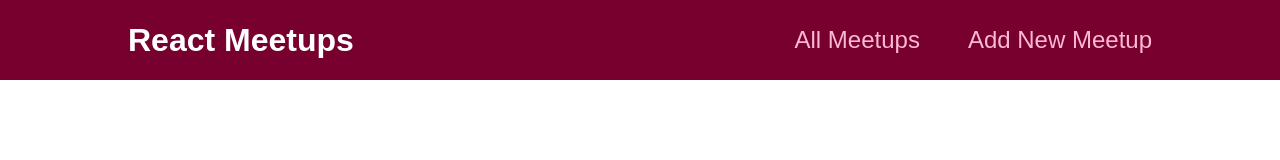
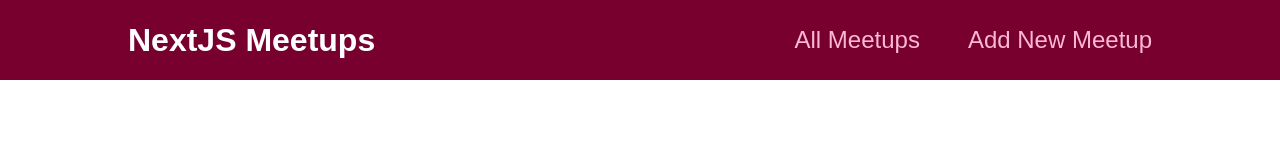
Before and after one commit to tzachi81/nextjs-meetups, a Next.js app: page / in a window 1280 px wide. Shown: the top 160 px of the page. Built offline with nearby package versions, Linux system fonts and the light colour scheme; no server answers; the database is empty.

Commit message:
try timeout

```diff
--- a/components/layout/MainNavigation.tsx
+++ b/components/layout/MainNavigation.tsx
@@ -9,7 +9,7 @@ export const MainNavigation: React.FC<IMainNavigationProps> = () => {
 
   return (
     <header className={classes.header}>
-      <div className={classes.logo}>React Meetups</div>
+      <div className={classes.logo}>NextJS Meetups</div>
       <nav>
         <ul>
           <li>
--- a/pages/[meetupId]/index.tsx
+++ b/pages/[meetupId]/index.tsx
@@ -75,7 +75,7 @@ export const getStaticProps = async (context: any) => {
         description: selectedMeetup?.description,
       },
     },
-    revalidate: 10,
+    revalidate: 1,
   };
 };
 
--- a/pages/index.tsx
+++ b/pages/index.tsx
@@ -13,13 +13,8 @@ const Home: NextPage<IHomePageProps> = ({ meetups }) => {
   return (
     <Fragment>
       <Head>
-        <title>React Meetups</title>
+        <title>({window.location.hostname}) NextJS Meetups</title>
         <meta name="description" content="Manage your meetups"></meta>
-        <link
-            href="https://fonts.googleapis.com/css2?family=Lato:wght@700&family=Open+Sans:wght@400;700&display=swap"
-            rel="stylesheet"
-            type="text/css"
-          />
       </Head>
       <MeetupList meetups={meetups} />
     </Fragment>
--- a/pages/new-meetup/index.tsx
+++ b/pages/new-meetup/index.tsx
@@ -37,7 +37,7 @@ const NewMeetupPage: NextPage = () => {
         raiseToast("error", error.message);
       })
       .finally(() => {
-        router.push("/");
+        setTimeout(() => router.push("/"), TIMEOUT);
       });
   };
 
```
